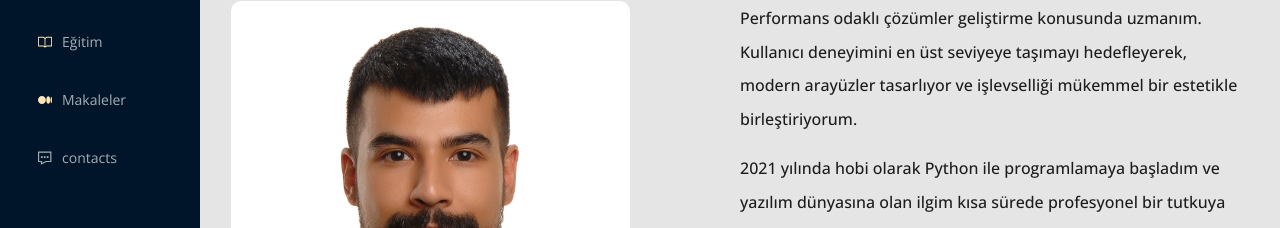
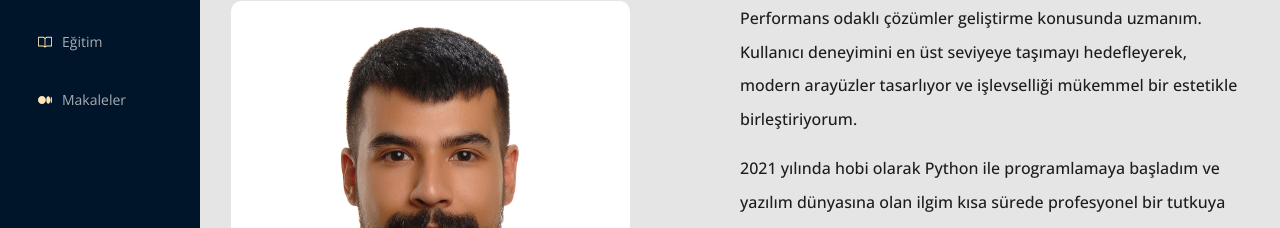
Before and after one commit to Osman-ordu/porfolio, a React (Vite) app: page / in a window 1280 px wide. Shown: the part 192-420 px from the top of the page. Built offline with nearby package versions, Linux system fonts and the light colour scheme; a web font is replaced by a local one.

Commit message:
FE_2.0.0 | Fix menuitem

```diff
--- a/src/mocks/index.jsx
+++ b/src/mocks/index.jsx
@@ -1,7 +1,7 @@
 import { SiAboutdotme } from 'react-icons/si';
 import { MdOutlineWorkOutline } from 'react-icons/md';
 import { GoBook } from 'react-icons/go';
-import { GrContact } from 'react-icons/gr';
+// import { GrContact } from 'react-icons/gr';
 import { FaMedium } from 'react-icons/fa6';
 import aboutImage from '../assets/osmanordu.png';
 import segmentifyImage from '../assets/segmentify_logo.png';
@@ -29,12 +29,12 @@ export const menuData = [
     title: 'blog',
     link: 'https://medium.com/@orduosmann',
   },
-  {
-    key: 'contact',
-    icon: <GrContact />,
-    title: 'contacts',
-    link: '/contacts',
-  },
+  // {
+  //   key: 'contact',
+  //   icon: <GrContact />,
+  //   title: 'contacts',
+  //   link: '/contacts',
+  // },
 ];
 
 export const about = [
```
